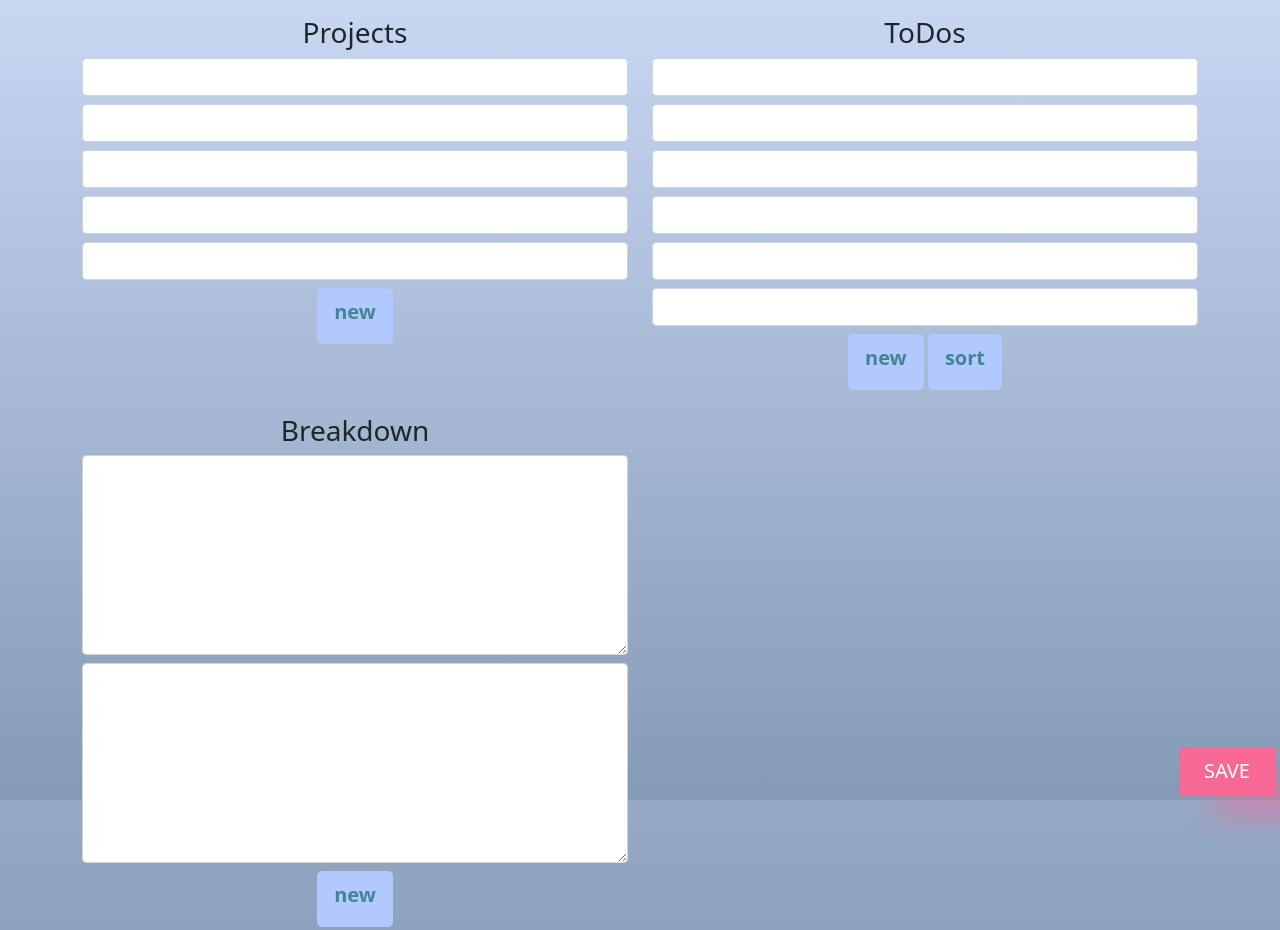
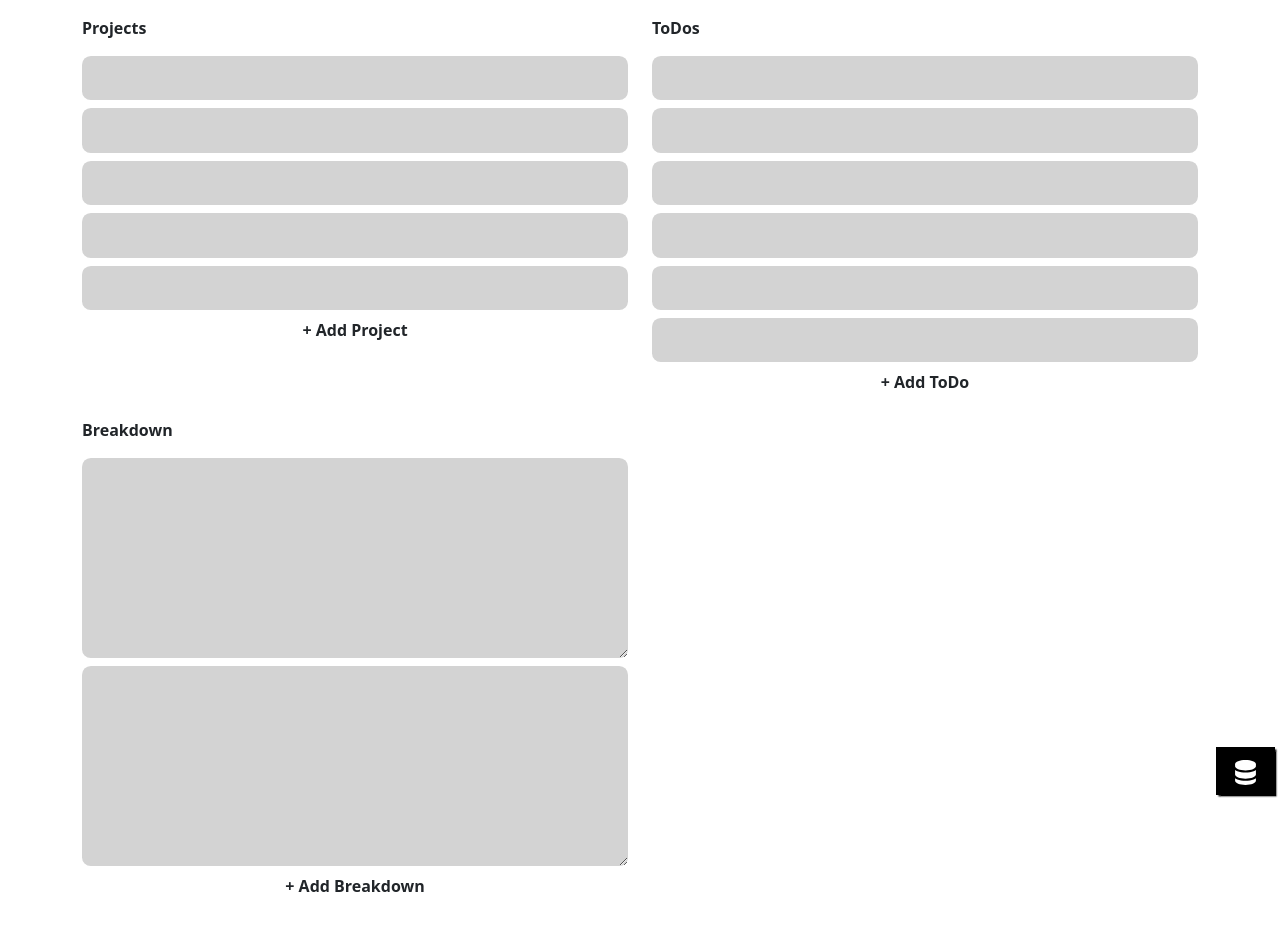
Before and after one commit to st-patrick/hwd-todo-app, a plain HTML site: page index.html in a window 1280 px wide. Drawn offline with nearby package versions, Linux system fonts and the light colour scheme; no server answers.

Commit message:
more formal design inspired by ...
https://dribbble.com/shots/20127375-ToDo-List

```diff
--- a/index.html
+++ b/index.html
@@ -6,13 +6,46 @@
     <meta name="viewport" content="width=device-width, initial-scale=1">
 
     <!-- Bootstrap CSS -->
-    <link href="https://cdn.jsdelivr.net/npm/bootstrap@5.1.3/dist/css/bootstrap.min.css" rel="stylesheet" integrity="sha384-1BmE4kWBq78iYhFldvKuhfTAU6auU8tT94WrHftjDbrCEXSU1oBoqyl2QvZ6jIW3" crossorigin="anonymous">
+    <link href="https://cdn.jsdelivr.net/npm/bootstrap@5.3.0-alpha1/dist/css/bootstrap.min.css" rel="stylesheet" integrity="sha384-GLhlTQ8iRABdZLl6O3oVMWSktQOp6b7In1Zl3/Jr59b6EGGoI1aFkw7cmDA6j6gD" crossorigin="anonymous">
 
-    <meta name="theme-color" content="rgb(200, 215, 242)">
-    <meta name="theme-color" content="rgb(133, 154, 182)" media="(prefers-color-scheme: light)">
-    <meta name="theme-color" content="rgb(200, 215, 242)" media="(prefers-color-scheme: dark)">
+    <meta name="theme-color" content="lightgoldenrodyellow">
+    <meta name="theme-color" content="lightgoldenrodyellow" media="(prefers-color-scheme: light)">
+    <meta name="theme-color" content="lightgoldenrodyellow" media="(prefers-color-scheme: dark)">
+
+    <meta http-equiv="X-UA-Compatible" content="ie=edge" />
+	<meta name="viewport" content="minimal-ui">
+	<meta name="viewport" content="initial-scale=1">
+	<meta name="apple-mobile-web-app-status-bar-style" content="black-translucent">
+	<meta name="mobile-web-app-capable" content="yes">
+	<link rel="manifest" href="/app.webmanifest">
 
     <style>
+		:root {
+			/* blue goofy theme
+			--input-padding: .5rem 1.5rem;
+			--input-background: cornflowerblue;
+			--input-weight: 500;
+			--input-size: 1.1rem;
+			--input-color: white;
+			--background: lightgoldenrodyellow;
+			*/
+
+			/* gray serious theme */
+			--input-padding: .7rem 1rem .8rem 1rem;
+			--input-background: lightgray;
+			--input-weight: 490;
+			--input-size: 0.85rem;
+			--input-color: black;
+			--background: white;
+		}
+
+		body::-webkit-scrollbar{
+			display: none;
+		}
+		textarea::-webkit-scrollbar{
+			display: none;
+		}
+
         .todo-input {
         }
 
@@ -27,7 +60,7 @@
             z-index: -1;
             bottom: 0;
             left: 0;
-            background: linear-gradient(rgb(200, 215, 242), rgb(183, 199, 227), rgb(166, 184, 212), rgb(149, 169, 197), rgb(133, 154, 182));
+            background: var(--background);
             height: 100vh;
             width: 100vw;
         }
@@ -36,16 +69,31 @@
             height: 200px;
         }
 
+		.form-control {
+			padding: var(--input-padding);
+			font-size: var(--input-size);
+			font-weight: var(--input-weight);
+			color: var(--input-color);
+			background-color: var(--input-background);
+			border: none;
+			border-radius: .55rem;
+			transition: border-color .15s ease-in-out,box-shadow .15s ease-in-out;
+		}
+
+		.heading {
+			font-weight: bold;
+		}
+
     </style>
 
     <title>ToolDo</title>
 </head>
-<body style="background: linear-gradient(rgb(200, 215, 242), rgb(183, 199, 227), rgb(166, 184, 212), rgb(149, 169, 197), rgb(133, 154, 182));">
+<body style="background: var(--background);">
 
     <div class="container mt-3 mb-5">
         <div class="row">
-            <div class="col-12 offset-md-1 col-md-10 offset-lg-0 col-lg-6 col-xxl-4 text-center mb-3">
-                <h3>Projects</h3>
+            <div class="col-12 offset-md-1 col-md-10 offset-lg-0 col-lg-6 col-xxl-4 mb-3">
+                <p class="heading">Projects</p>
                 <div id="project-list" class="mb-2">
                     <input class="form-control mb-2 project-input" type="text">
                     <input class="form-control mb-2 project-input" type="text">
@@ -54,11 +102,11 @@
                     <input class="form-control mb-2 project-input" type="text">
                 </div>
                 <div class="mb-2 text-center">
-                    <button class="text-center btn btn-lg btn-primary fw-bold pb-3" onclick="addProject();">new</button>
+                    <span class="fw-bold pb-3" onclick="addProject();">+ Add Project</button>
                 </div>
             </div>
-            <div class="col-12 offset-md-1 col-md-10 offset-lg-0 col-lg-6 col-xxl-4 text-center mb-3">
-                <h3>ToDos</h3>
+            <div class="col-12 offset-md-1 col-md-10 offset-lg-0 col-lg-6 col-xxl-4 mb-3">
+                <p class="heading">ToDos</p>
                 <div id="list">
                     <input class="form-control mb-2 todo-input" type="text">
                     <input class="form-control mb-2 todo-input" type="text">
@@ -68,8 +116,8 @@
                     <input class="form-control mb-2 todo-input" type="text">
                 </div>
                 <div class="mb-2 text-center">
-                    <button class="text-center btn btn-lg btn-primary fw-bold pb-3" onclick="addTodo();">new</button>
-                    <button class="text-center btn btn-lg btn-primary fw-bold pb-3" onclick="sortTodos();">sort</button>
+                    <span class="fw-bold pb-3" onclick="addTodo();">+ Add ToDo</span>
+
                 </div>
                 <br class="d-none d-xxl-block">
                 <div class="d-none d-xxl-block text-center fw-bold" id="count" style="color: white;">
@@ -83,14 +131,14 @@
                     0
                 </div>
             </div>
-            <div class="col-12 offset-md-1 col-md-10 offset-lg-0 col-lg-6 col-xxl-4 text-center mb-3">
-                <h3>Breakdown</h3>
+            <div class="col-12 offset-md-1 col-md-10 offset-lg-0 col-lg-6 col-xxl-4 mb-3">
+                <p class="heading">Breakdown</p>
                 <div id="breakdown-list">
                     <textarea class="form-control mb-2 breakdown-input" type="text"></textarea>
                     <textarea class="form-control mb-2 breakdown-input" type="text"></textarea>
                 </div>
                 <div class="mb-2 text-center">
-                    <button class="text-center btn btn-lg btn-primary fw-bold pb-3" onclick="addBreakdown();">new</button>
+                    <span class="fw-bold pb-3" onclick="addBreakdown();">+ Add Breakdown</span>
                 </div>
             </div>
         </div>
@@ -99,13 +147,21 @@
         <br><br><br>
 
         <button id="save-button"
-				class="btn btn-lg rounded-0 py-2 px-4 text-white position-fixed"
-                style="
-                backdrop-filter: blur(10px);
-                background-color: #f76895;
-                box-shadow: 2rem 1.5rem 2rem -4px #f7689588!important;
-                right:5px; bottom:5px; z-index:9;"
-                onclick="saveAll();">SAVE</button>
+				class="btn btn-lg rounded-0 py-2 px-3 text-white position-fixed"
+                style="background-color: black;
+    box-shadow: .1rem .1rem 0.1rem 0px black!important;
+    right: 5px;
+    bottom: 5px;
+    z-index: 9;"
+                onclick="saveAll();">
+
+			<svg xmlns="http://www.w3.org/2000/svg" width="25" height="25" fill="currentColor" class="bi bi-server" viewBox="0 0 16 16">
+			  <path d="M1.333 2.667C1.333 1.194 4.318 0 8 0s6.667 1.194 6.667 2.667V4c0 1.473-2.985 2.667-6.667 2.667S1.333 5.473 1.333 4V2.667z"/>
+			  <path d="M1.333 6.334v3C1.333 10.805 4.318 12 8 12s6.667-1.194 6.667-2.667V6.334a6.51 6.51 0 0 1-1.458.79C11.81 7.684 9.967 8 8 8c-1.966 0-3.809-.317-5.208-.876a6.508 6.508 0 0 1-1.458-.79z"/>
+			  <path d="M14.667 11.668a6.51 6.51 0 0 1-1.458.789c-1.4.56-3.242.876-5.21.876-1.966 0-3.809-.316-5.208-.876a6.51 6.51 0 0 1-1.458-.79v1.666C1.333 14.806 4.318 16 8 16s6.667-1.194 6.667-2.667v-1.665z"/>
+			</svg>
+
+		</button>
     </div>
 
     <div class="ios-peek">
@@ -360,6 +416,7 @@
 
         getDataFromInputs();
         getProjectsFromInputs();
+		sortTodos();
 
         const body = {
             list: globalList,
```
